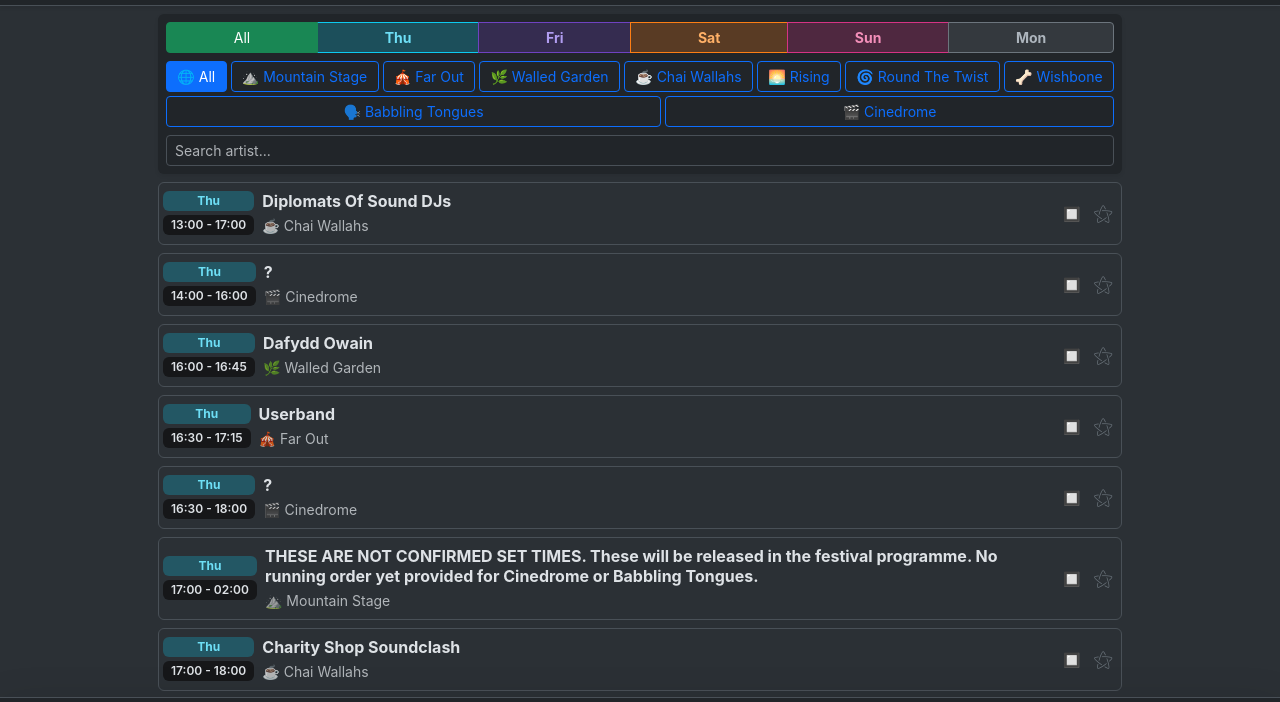
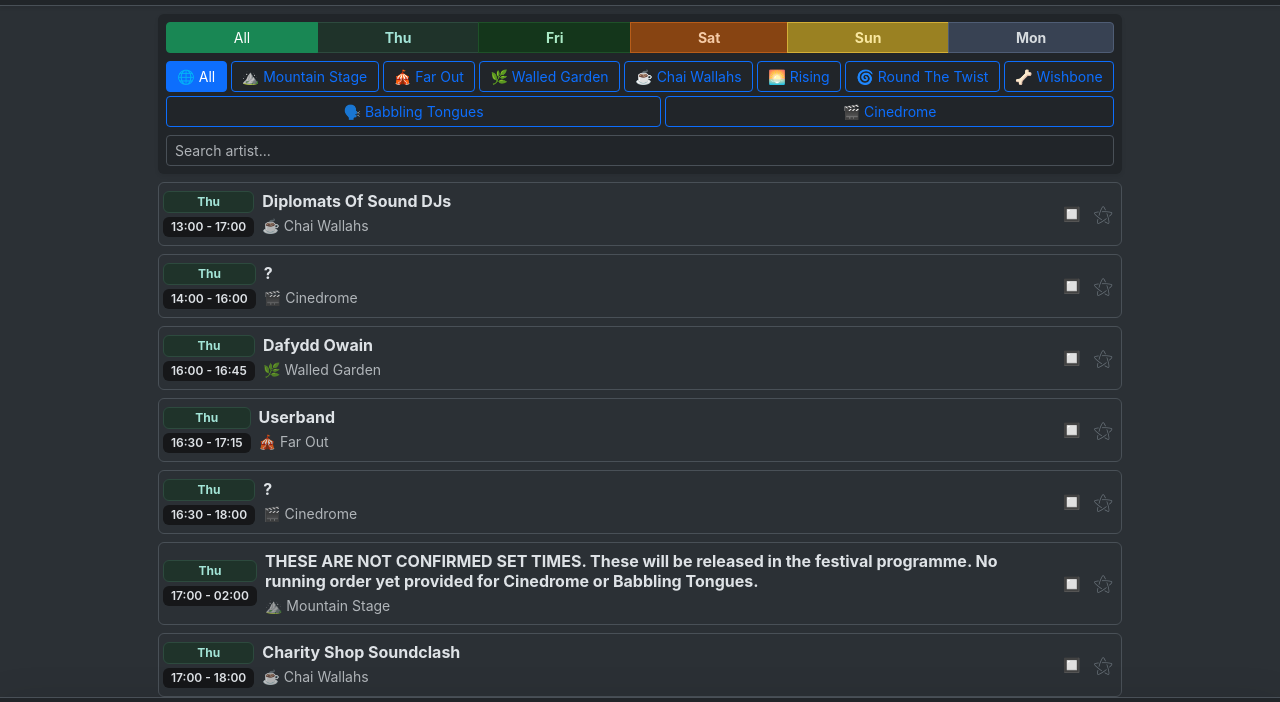
Before and after one commit to michaeljason93/greenman-timetable, a plain HTML site: page index.html in a window 1280 px wide. Both pictures are taken after a click on the button "☀️". Shown: the part 50-752 px from the top of the page. Drawn offline with Linux system fonts and the light colour scheme.

Commit message:
Update styles.css

```diff
--- a/styles.css
+++ b/styles.css
@@ -51,26 +51,19 @@ body{
   border-right: 2px solid var(--bs-warning) !important;
 }
 
-/* Custom Day Badge & Radio Color Themes */
-/* Thursday: Teal */
-.day-thursday { background-color: rgba(13, 202, 240, 0.15) !important; color: #0dcaf0 !important; border-color: #0dcaf0 !important; }
-[data-bs-theme="dark"] .day-thursday { background-color: rgba(13, 202, 240, 0.25) !important; color: #6edff6 !important; }
+.day-thursday { background-color: #2d4a3e !important; color: #ffffff !important; }
+.day-friday   { background-color: #1e5128 !important; color: #ffffff !important; }
+.day-saturday { background-color: #b85d19 !important; color: #ffffff !important; }
+.day-sunday   { background-color: #d4af37 !important; color: #1a1a1a !important; }
+.day-monday   { background-color: #4f5d75 !important; color: #ffffff !important; }
 
-/* Friday: Purple */
-.day-friday { background-color: rgba(111, 66, 193, 0.15) !important; color: #6f42c1 !important; border-color: #6f42c1 !important; }
-[data-bs-theme="dark"] .day-friday { background-color: rgba(111, 66, 193, 0.25) !important; color: #b19df1 !important; }
+/* Dark Mode Adjustments (Slightly deeper/richer tones so they pop on dark backgrounds) */
+[data-bs-theme="dark"] .day-thursday { background-color: #1f332a !important; color: #a3e4d7 !important; border: 1px solid #2d4a3e; }
+[data-bs-theme="dark"] .day-friday   { background-color: #14361b !important; color: #abebc6 !important; border: 1px solid #1e5128; }
+[data-bs-theme="dark"] .day-saturday { background-color: #874412 !important; color: #f5cba7 !important; border: 1px solid #b85d19; }
+[data-bs-theme="dark"] .day-sunday   { background-color: #9a8122 !important; color: #f9e79f !important; border: 1px solid #d4af37; }
+[data-bs-theme="dark"] .day-monday   { background-color: #384253 !important; color: #d6dbdf !important; border: 1px solid #4f5d75; }
 
-/* Saturday: Orange/Amber */
-.day-saturday { background-color: rgba(253, 126, 20, 0.15) !important; color: #fd7e14 !important; border-color: #fd7e14 !important; }
-[data-bs-theme="dark"] .day-saturday { background-color: rgba(253, 126, 20, 0.25) !important; color: #ffb067 !important; }
-
-/* Sunday: Rose/Pink */
-.day-sunday { background-color: rgba(214, 51, 132, 0.15) !important; color: #d63384 !important; border-color: #d63384 !important; }
-[data-bs-theme="dark"] .day-sunday { background-color: rgba(214, 51, 132, 0.25) !important; color: #f38fb9 !important; }
-
-/* Monday: Slate */
-.day-monday { background-color: rgba(108, 117, 125, 0.15) !important; color: #6c757d !important; border-color: #6c757d !important; }
-[data-bs-theme="dark"] .day-monday { background-color: rgba(108, 117, 125, 0.25) !important; color: #adb5bd !important; }
 
 .fav-btn:focus{ outline:2px solid rgba(45,212,191,0.15); border-radius:6px; }
 
```
